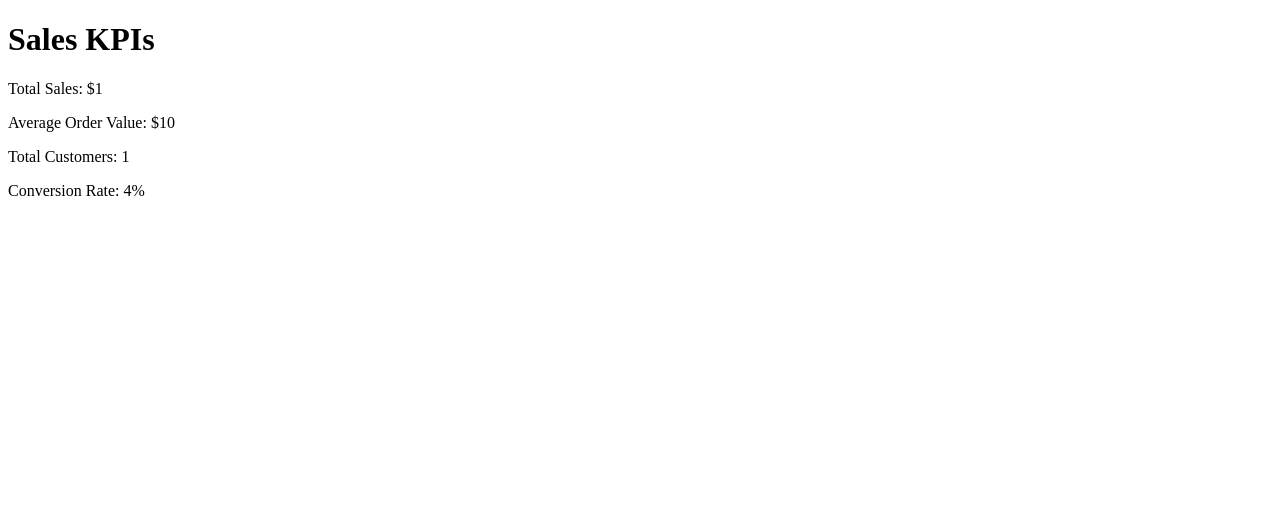
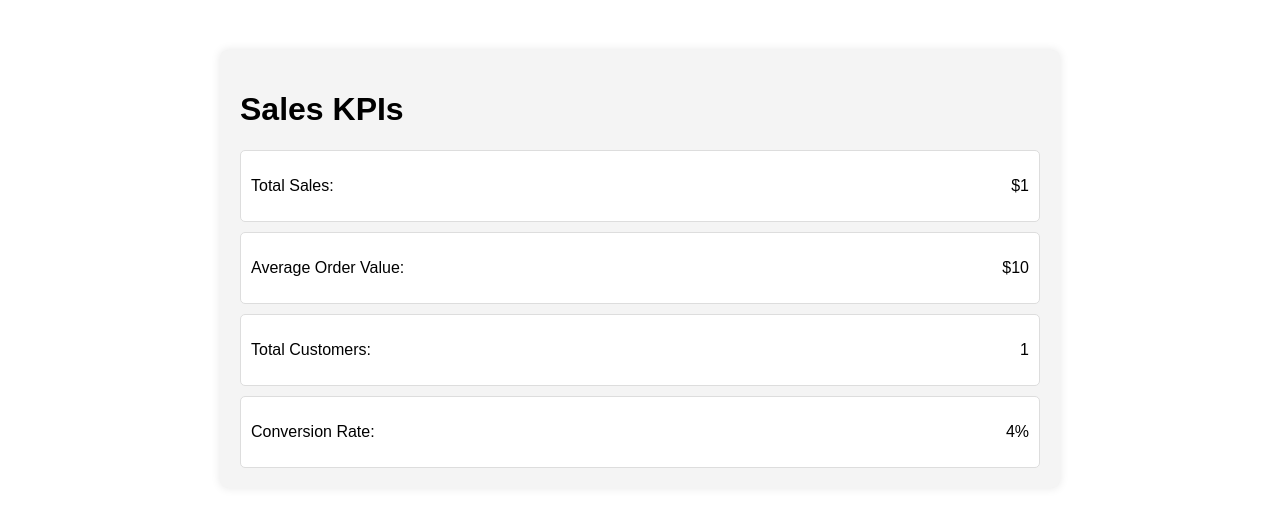
Before and after one commit to victor0089/kpi-creator, a Python web app: template templates/results.html in a window 1280 px wide. Shown: the top 507 px of the page. Run offline with Jinja, Linux system fonts and the light colour scheme; the template is opened without the code that fills it: most values are stand-ins (such as "Sample title", 1, 10 or a date in 2020).

Commit message:
Update results.html

```diff
--- a/templates/results.html
+++ b/templates/results.html
@@ -5,13 +5,28 @@
     <meta charset="UTF-8">
     <meta name="viewport" content="width=device-width, initial-scale=1.0">
     <title>Sales KPIs</title>
+    <link rel="stylesheet" href="{{ url_for('static', filename='style.css') }}">
 </head>
 <body>
-    <h1>Sales KPIs</h1>
-    <p>Total Sales: ${{ total_sales }}</p>
-    <p>Average Order Value: ${{ average_order_value }}</p>
-    <p>Total Customers: {{ total_customers }}</p>
-    <p>Conversion Rate: {{ conversion_rate }}%</p>
-    <!-- Add more KPIs as needed -->
+    <div class="container">
+        <h1>Sales KPIs</h1>
+        <div class="kpi">
+            <p>Total Sales:</p>
+            <p>${{ total_sales }}</p>
+        </div>
+        <div class="kpi">
+            <p>Average Order Value:</p>
+            <p>${{ average_order_value }}</p>
+        </div>
+        <div class="kpi">
+            <p>Total Customers:</p>
+            <p>{{ total_customers }}</p>
+        </div>
+        <div class="kpi">
+            <p>Conversion Rate:</p>
+            <p>{{ conversion_rate }}%</p>
+        </div>
+        <!-- Add more KPIs as needed -->
+    </div>
 </body>
 </html>
```
